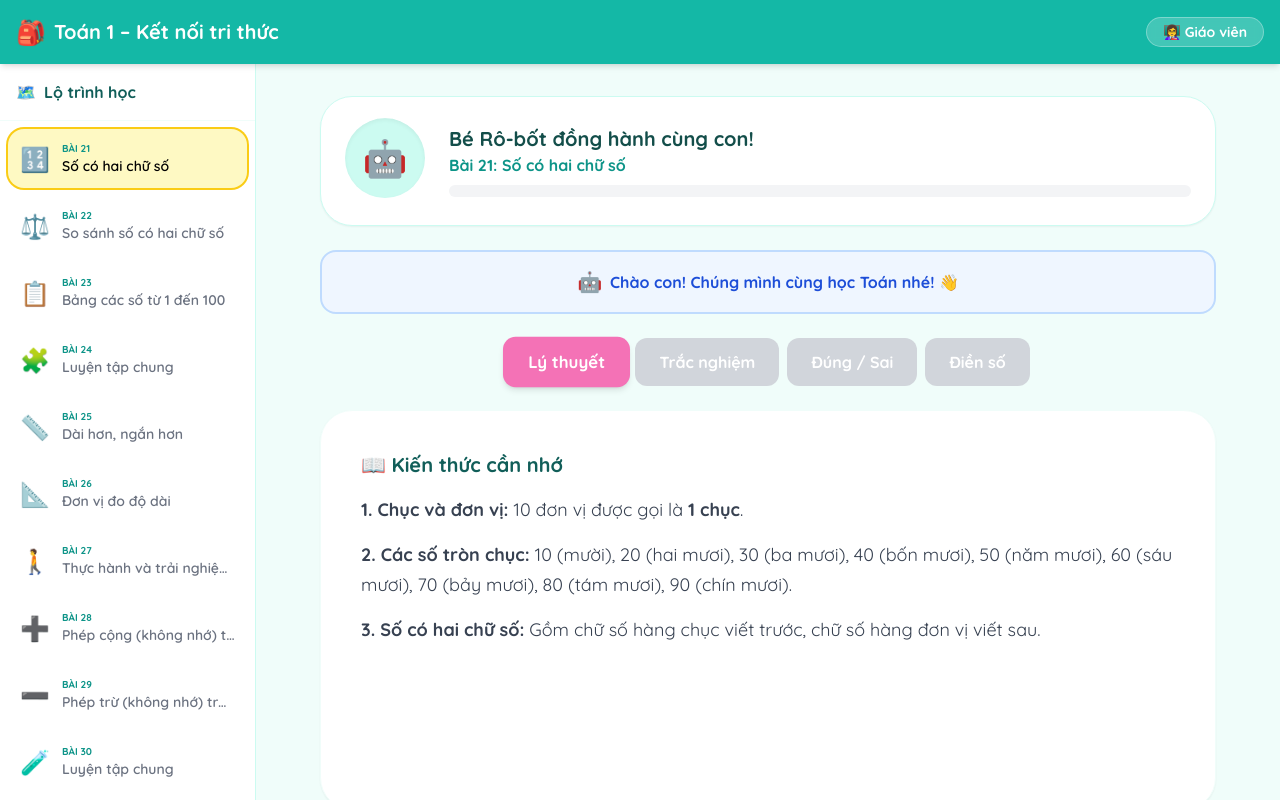
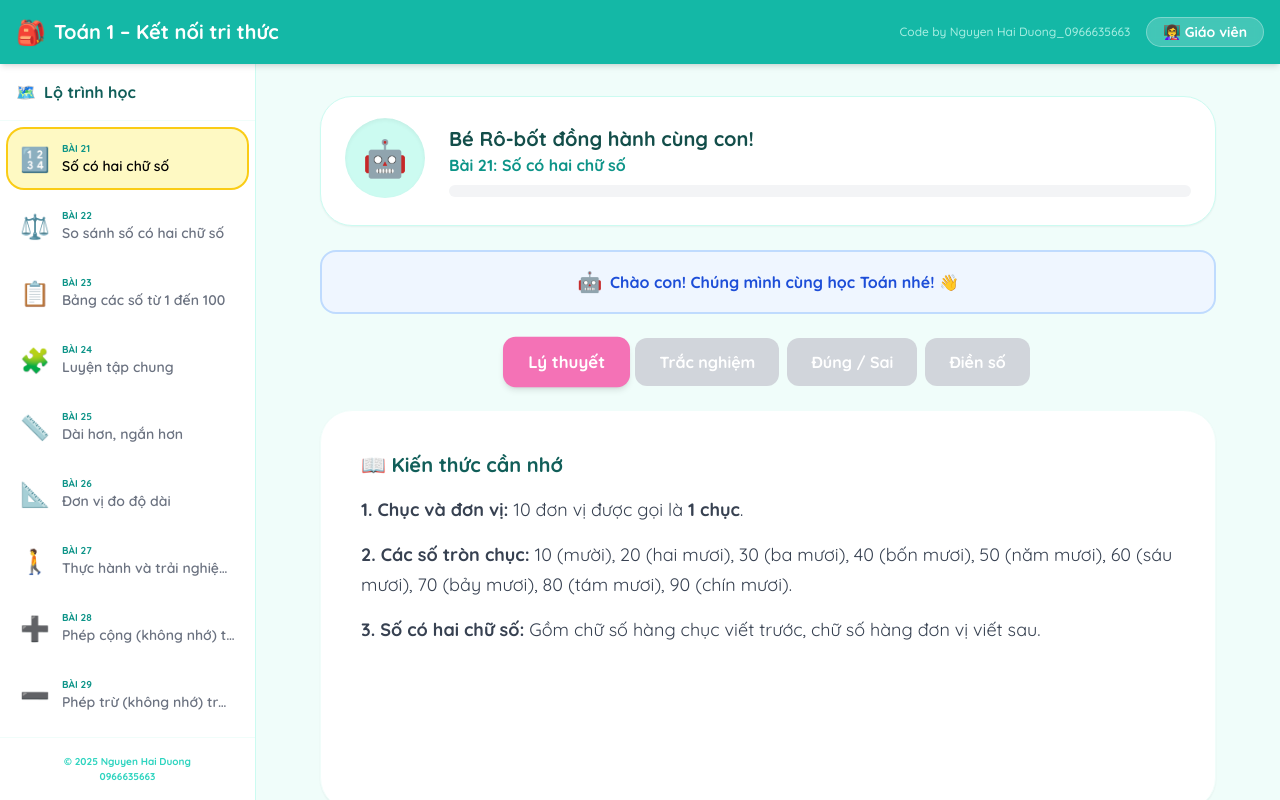
Before and after one commit to r0ngdepzai688/toan-1-kntt, a React (Vite) app: page / in a window 1280 px wide. Built offline with nearby package versions, Linux system fonts and the light colour scheme.

Commit message:
Add author info to header and footer
Added footer and header elements with author information.

```diff
--- a/App.tsx
+++ b/App.tsx
@@ -81,12 +81,17 @@ const App: React.FC = () => {
           <span className="hidden md:inline">Toán 1 – Kết nối tri thức</span>
           <span className="md:hidden">Toán 1</span>
         </h1>
+        <div className="flex items-center gap-4">
+          <span className="hidden lg:block text-xs text-teal-100 font-medium opacity-80">
+            Code by Nguyen Hai Duong_0966635663
+          </span>
           <button
             onClick={() => setMode(mode === AppMode.KID ? AppMode.TEACHER : AppMode.KID)}
             className="bg-white/20 backdrop-blur-sm border border-white/30 text-white px-4 py-1 rounded-full font-bold text-sm hover:bg-white/30 transition-all"
           >
             {mode === AppMode.KID ? '👩‍🏫 Giáo viên' : '🧒 Bé học'}
           </button>
+        </div>
       </header>
 
       <div className="flex flex-1 overflow-hidden">
@@ -119,6 +124,12 @@ const App: React.FC = () => {
                 )}
               </button>
             ))}
+          </div>
+          <div className="p-4 border-t border-teal-50 hidden md:block">
+            <p className="text-[10px] text-teal-400 font-bold text-center">
+              © 2025 Nguyen Hai Duong<br/>
+              0966635663
+            </p>
           </div>
         </aside>
 
@@ -270,6 +281,10 @@ const App: React.FC = () => {
         </main>
       </div>
 
+      <footer className="bg-white border-t border-teal-50 p-2 text-center md:hidden">
+         <p className="text-[10px] text-teal-400 font-bold">Code by Nguyen Hai Duong_0966635663</p>
+      </footer>
+
       {/* Teacher Mode Overlay */}
       {mode === AppMode.TEACHER && (
         <div className="fixed inset-0 bg-teal-900/80 backdrop-blur-sm z-50 flex items-center justify-center p-4">
```
Lines whose indentation alone changed are shown as unchanged.
